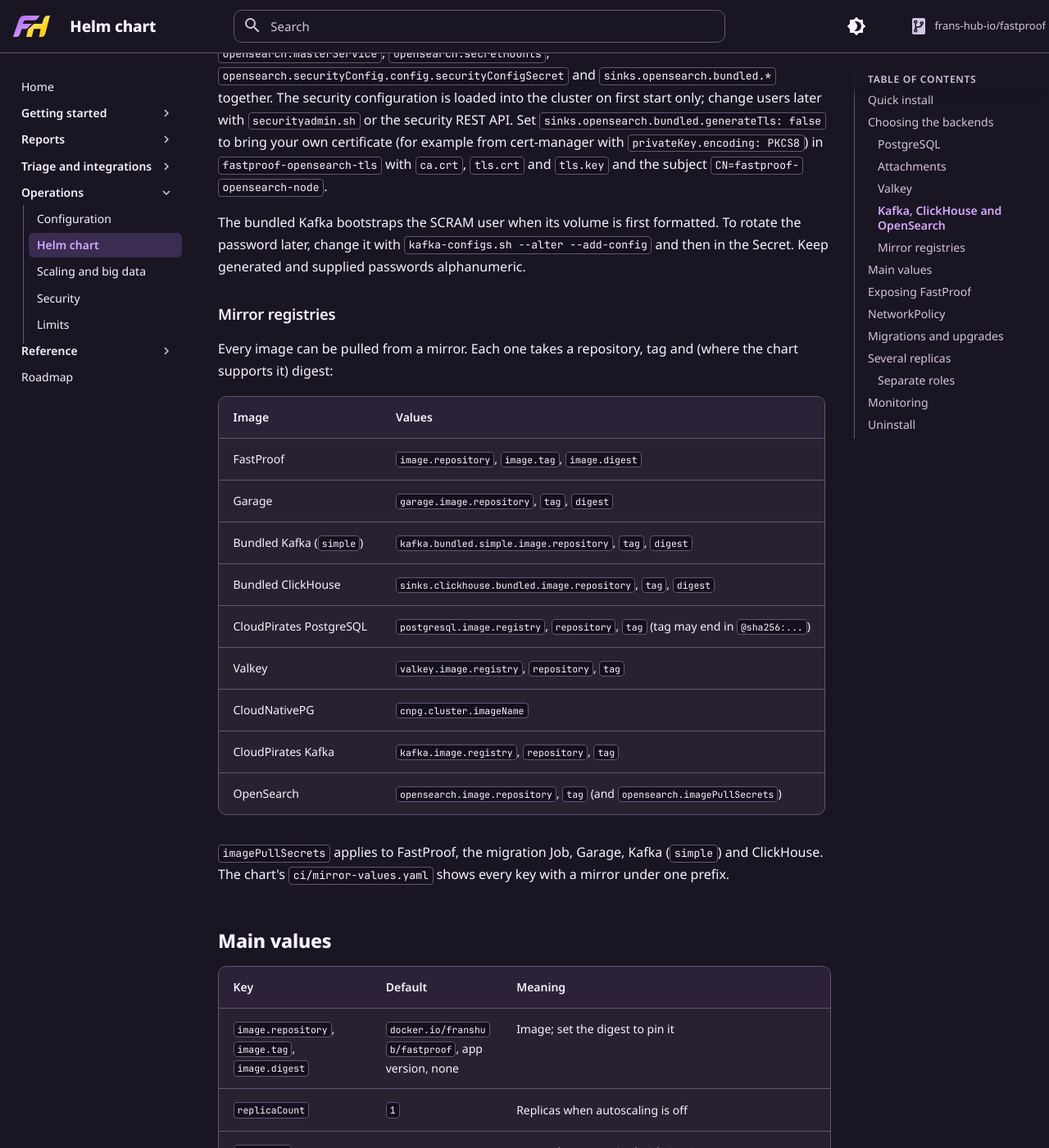
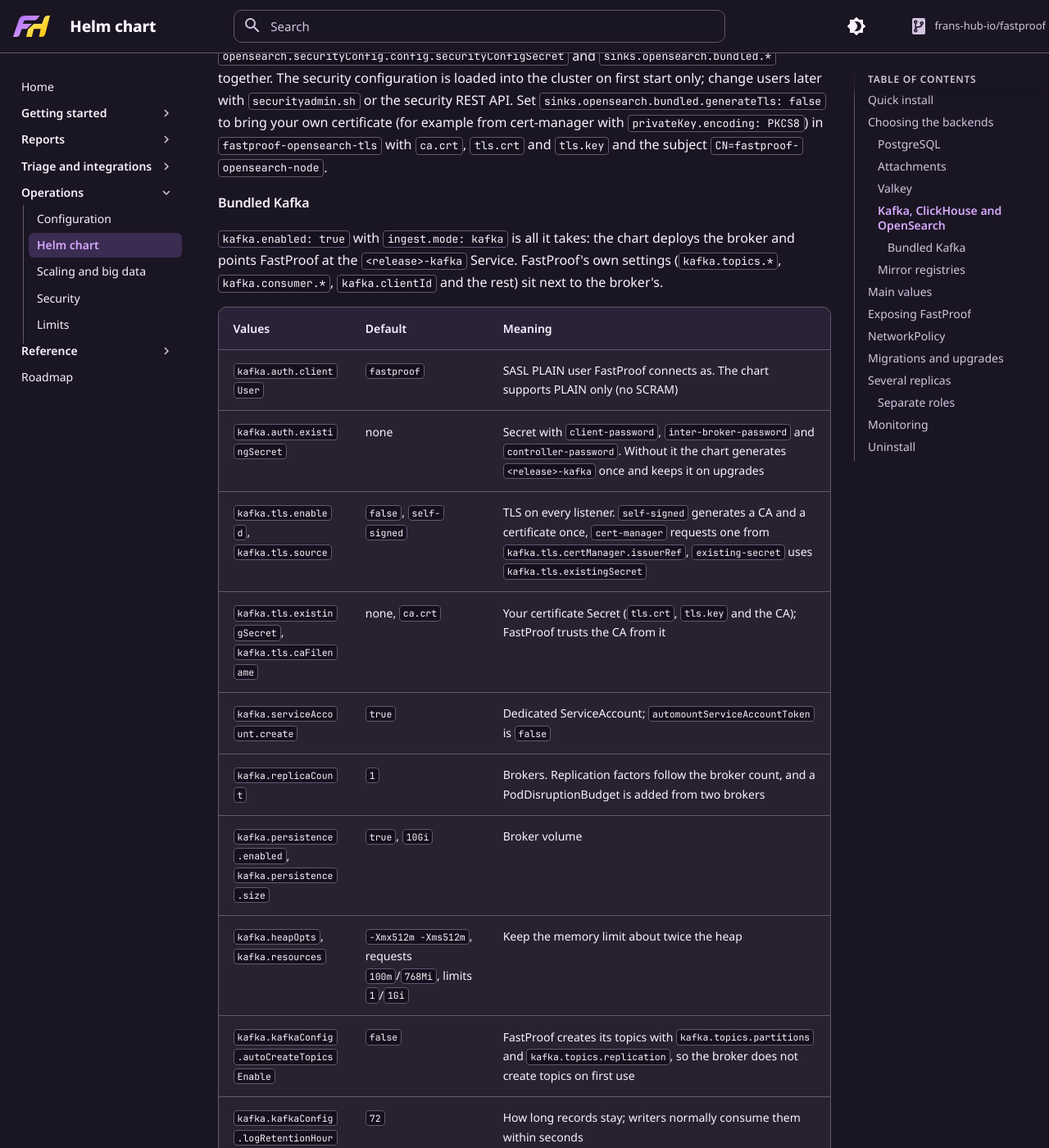
Before and after one commit to frans-hub-io/fastproof, an MkDocs documentation site: the page built from docs/operations/helm.md, in a window 1280 px wide and 1400 px high, scrolled down 3590 px. Shown: the whole window at 82% size. Built offline with MkDocs 1.6.1 and Material for MkDocs 9.7.7, drawn with Linux system fonts in a browser that asks for light colours; some of the changed text lies outside the part shown.

Commit message:
Replace the simple bundled Kafka with the CloudPirates chart 0.3.0, wired to its Secrets, TLS and ServiceAccount

```diff
--- a/docs/operations/helm.md
+++ b/docs/operations/helm.md
@@ -75,8 +75,7 @@ Optional, for large installations; see [Scaling and big data](scaling.md) for wh
 |---|---|
 | `ingest.mode: kafka` | Uploads and live logs go through Kafka |
 | `kafka.external.*` | Your Kafka: `brokers`, `tls.enabled`, `tls.ca`, `sasl.mechanism` (`plain`, `scram-sha-256`, `scram-sha-512`), `sasl.username`, `sasl.password.existingSecret` |
-| `kafka.bundled.enabled: true`, `kafka.bundled.mode: simple` | A single-node KRaft broker from this chart (`apache/kafka` 4.4.0): non-root, read-only root filesystem, own ServiceAccount, SCRAM-SHA-512 (or PLAIN) with a generated password, optional TLS from `kafka.bundled.simple.tls.existingSecret` |
-| `kafka.bundled.mode: chart` with `kafka.enabled: true` | The CloudPirates `kafka` chart 0.2.1 (values under `kafka.*`). SASL PLAIN only, and no dedicated ServiceAccount yet, so it fails policies that forbid the `default` ServiceAccount; use `simple` there |
+| `kafka.enabled: true` | The bundled Kafka: the CloudPirates `kafka` chart 0.3.0 (`apache/kafka` 4.4.0 pinned by digest, KRaft, values under `kafka.*`). One broker with its own ServiceAccount (no token), non-root, read-only root filesystem, probes, resources and a 10Gi volume. FastProof connects with SASL PLAIN using the password the chart generates, and creates its topics. See [Bundled Kafka](#bundled-kafka) |
 | `sinks.clickhouse.enabled` with `sinks.clickhouse.external.*` | Your ClickHouse: `url` (HTTP interface), `user`, `password`, `ca` |
 | `sinks.clickhouse.bundled.enabled: true` | A single-node ClickHouse 26.8 LTS (distroless image) from this chart: non-root, read-only root filesystem, probes on `/ping`, memory caps for about 2 GiB, a `fastproof` user limited to its database, native/MySQL/PostgreSQL ports closed, optional HTTPS from `sinks.clickhouse.bundled.tls.existingSecret` |
 | `sinks.opensearch.enabled` with `sinks.opensearch.external.*` | Your OpenSearch 2.19 or 3.x |
@@ -84,8 +83,8 @@ Optional, for large installations; see [Scaling and big data](scaling.md) for wh
 | `search.backend` | `postgres`, `clickhouse` or `opensearch`; needs the matching sink |
 | `roles.split: true` | Separate Deployments per role; see [Several replicas](#several-replicas) |
 
-Helm conditions cannot read strings, so the CloudPirates chart needs both `kafka.bundled.mode: chart` and
-`kafka.enabled: true`; the chart fails with a clear message when they disagree.
+Set either `kafka.enabled` or `kafka.external.brokers`; the chart fails with a clear message when both are set,
+when `ingest.mode: kafka` has neither, or when Kafka is configured with `ingest.mode: direct`.
 
 The bundled OpenSearch keeps the official chart's fixed names (`fastproof-opensearch-node`, Secrets
 `fastproof-opensearch-tls`, `fastproof-opensearch-security`, `fastproof-opensearch-credentials`), so install
@@ -96,9 +95,36 @@ the security REST API. Set `sinks.opensearch.bundled.generateTls: false` to brin
 example from cert-manager with `privateKey.encoding: PKCS8`) in `fastproof-opensearch-tls` with `ca.crt`,
 `tls.crt` and `tls.key` and the subject `CN=fastproof-opensearch-node`.
 
-The bundled Kafka bootstraps the SCRAM user when its volume is first formatted. To rotate the password later,
-change it with `kafka-configs.sh --alter --add-config` and then in the Secret. Keep generated and supplied
-passwords alphanumeric.
+#### Bundled Kafka
+
+`kafka.enabled: true` with `ingest.mode: kafka` is all it takes: the chart deploys the broker and points
+FastProof at the `<release>-kafka` Service. FastProof's own settings (`kafka.topics.*`, `kafka.consumer.*`,
+`kafka.clientId` and the rest) sit next to the broker's.
+
+| Values | Default | Meaning |
+|---|---|---|
+| `kafka.auth.clientUser` | `fastproof` | SASL PLAIN user FastProof connects as. The chart supports PLAIN only (no SCRAM) |
+| `kafka.auth.existingSecret` | none | Secret with `client-password`, `inter-broker-password` and `controller-password`. Without it the chart generates `<release>-kafka` once and keeps it on upgrades |
+| `kafka.tls.enabled`, `kafka.tls.source` | `false`, `self-signed` | TLS on every listener. `self-signed` generates a CA and a certificate once, `cert-manager` requests one from `kafka.tls.certManager.issuerRef`, `existing-secret` uses `kafka.tls.existingSecret` |
+| `kafka.tls.existingSecret`, `kafka.tls.caFilename` | none, `ca.crt` | Your certificate Secret (`tls.crt`, `tls.key` and the CA); FastProof trusts the CA from it |
+| `kafka.serviceAccount.create` | `true` | Dedicated ServiceAccount; `automountServiceAccountToken` is `false` |
+| `kafka.replicaCount` | `1` | Brokers. Replication factors follow the broker count, and a PodDisruptionBudget is added from two brokers |
+| `kafka.persistence.enabled`, `kafka.persistence.size` | `true`, `10Gi` | Broker volume |
+| `kafka.heapOpts`, `kafka.resources` | `-Xmx512m -Xms512m`, requests `100m`/`768Mi`, limits `1`/`1Gi` | Keep the memory limit about twice the heap |
+| `kafka.kafkaConfig.autoCreateTopicsEnable` | `false` | FastProof creates its topics with `kafka.topics.partitions` and `kafka.topics.replication`, so the broker does not create topics on first use |
+| `kafka.kafkaConfig.logRetentionHours` | `72` | How long records stay; writers normally consume them within seconds |
+
+Other keys: the [chart's values](https://github.com/CloudPirates-io/helm-charts/blob/main/charts/kafka/values.yaml).
+
+Turn TLS on for anything beyond evaluation: SASL PLAIN sends the password in clear text without it. With `self-signed` or
+`cert-manager` FastProof reads the CA from `<release>-kafka-tls`; with `existing-secret` the certificate must
+cover `<release>-kafka` and `*.<release>-kafka-headless.<namespace>.svc.cluster.local`, because clients
+bootstrap through the Service and then connect to each broker by its pod name. A cert-manager issuer must put
+the CA into `ca.crt` (a CA or self-signed issuer does).
+
+The generated password and the self-signed certificate are kept on upgrades by reading the existing Secrets.
+Tools that render the chart without cluster access (`helm template`, some GitOps controllers) would generate new
+ones on every render; give them `kafka.auth.existingSecret` and a `cert-manager` or `existing-secret` source.
 
 ### Mirror registries
 
@@ -109,15 +135,15 @@ digest:
 |---|---|
 | FastProof | `image.repository`, `image.tag`, `image.digest` |
 | Garage | `garage.image.repository`, `tag`, `digest` |
-| Bundled Kafka (`simple`) | `kafka.bundled.simple.image.repository`, `tag`, `digest` |
 | Bundled ClickHouse | `sinks.clickhouse.bundled.image.repository`, `tag`, `digest` |
 | CloudPirates PostgreSQL | `postgresql.image.registry`, `repository`, `tag` (tag may end in `@sha256:...`) |
 | Valkey | `valkey.image.registry`, `repository`, `tag` |
 | CloudNativePG | `cnpg.cluster.imageName` |
-| CloudPirates Kafka | `kafka.image.registry`, `repository`, `tag` |
+| CloudPirates Kafka | `kafka.image.registry`, `repository`, `tag` (tag may end in `@sha256:...`), `kafka.image.pullSecrets` |
 | OpenSearch | `opensearch.image.repository`, `tag` (and `opensearch.imagePullSecrets`) |
 
-`imagePullSecrets` applies to FastProof, the migration Job, Garage, Kafka (`simple`) and ClickHouse. The chart's
+`imagePullSecrets` applies to FastProof, the migration Job, Garage and ClickHouse; Kafka takes
+`kafka.image.pullSecrets`. The chart's
 `ci/mirror-values.yaml` shows every key with a mirror under one prefix.
 
 ## Main values
@@ -286,6 +312,14 @@ pod exits with an error that names the setting.
 Upgrade one minor version at a time and read the release notes. Downgrades are not supported once a newer
 version has migrated the schema; restore a backup instead.
 
+Releases that used the removed `kafka.bundled` values switch to `kafka.enabled: true`. The broker keeps the
+name `<release>-kafka`, but its StatefulSet changes fields Kubernetes cannot update in place and its old volume
+belongs to another cluster. Wait until the consumer lag is 0, delete the StatefulSet `<release>-kafka` and the
+PVC `data-<release>-kafka-0`, then run `helm upgrade`; records still in the old broker are lost. FastProof keeps
+consumer offsets in PostgreSQL, so on the new, empty topics each consumer logs
+`Kafka offset out of range; resetting` once and continues from the end of each partition: hold uploads until the
+writers are ready.
+
 ## Several replicas
 
 Replicas are stateless and behave as one: the upload queue is in PostgreSQL (each upload is processed once,
@@ -350,5 +384,5 @@ Port 9090 serves `/metrics` (Prometheus), `/healthz` and `/readyz`. Enable
 ## Uninstall
 
 `helm uninstall` removes FastProof and the bundled services. The attachment volume of `blob.backend: fs` and
-the volumes of the bundled PostgreSQL (CloudPirates) and Garage StatefulSets are kept; delete the PVCs to
+the volumes of the bundled PostgreSQL (CloudPirates), Garage and Kafka StatefulSets are kept; delete the PVCs to
 remove the data. A CloudNativePG cluster removes its own volumes when the `Cluster` is deleted.
```
Also changed, not shown: docs/operations/scaling.md (+3 -2 lines), 17 other files.
